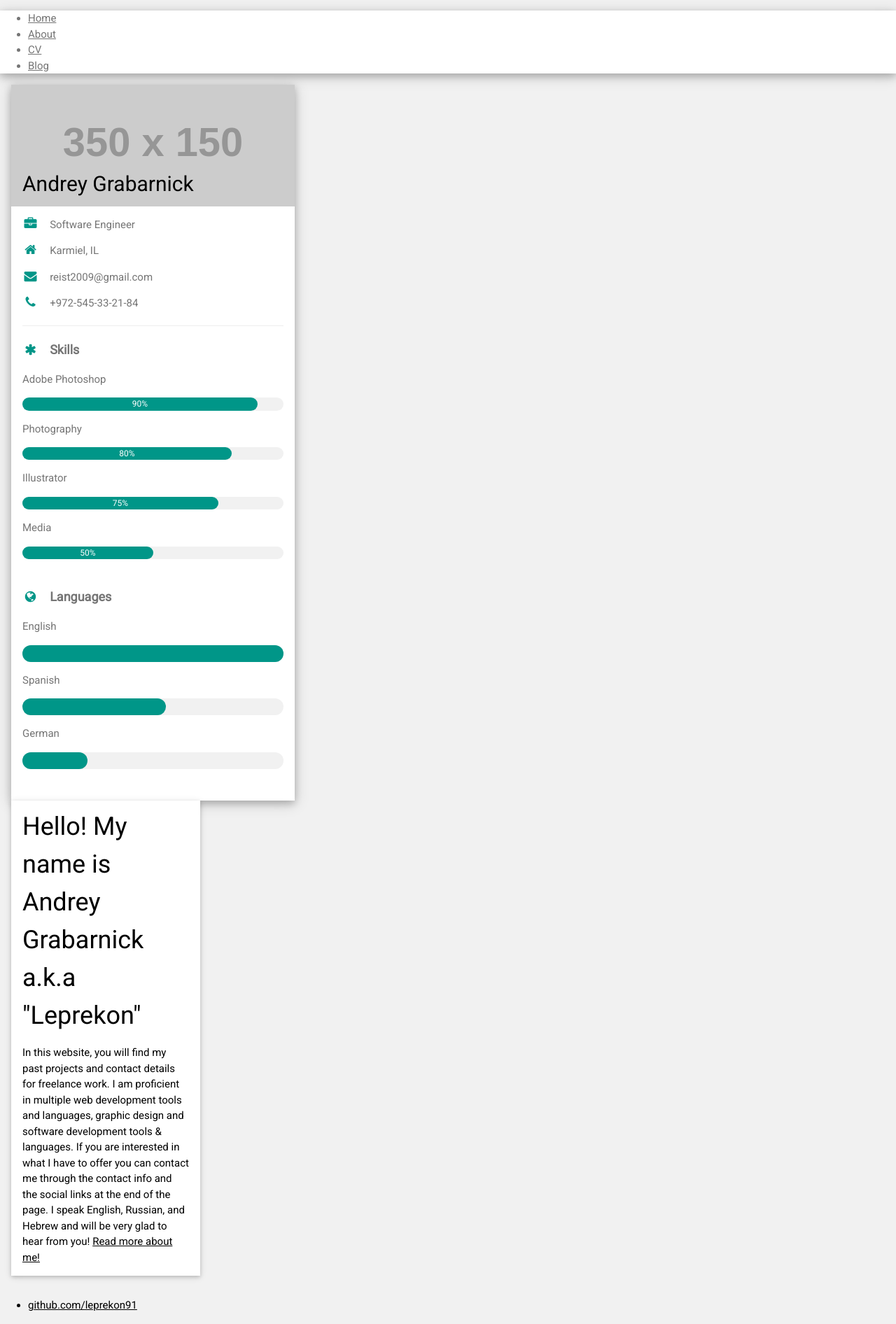
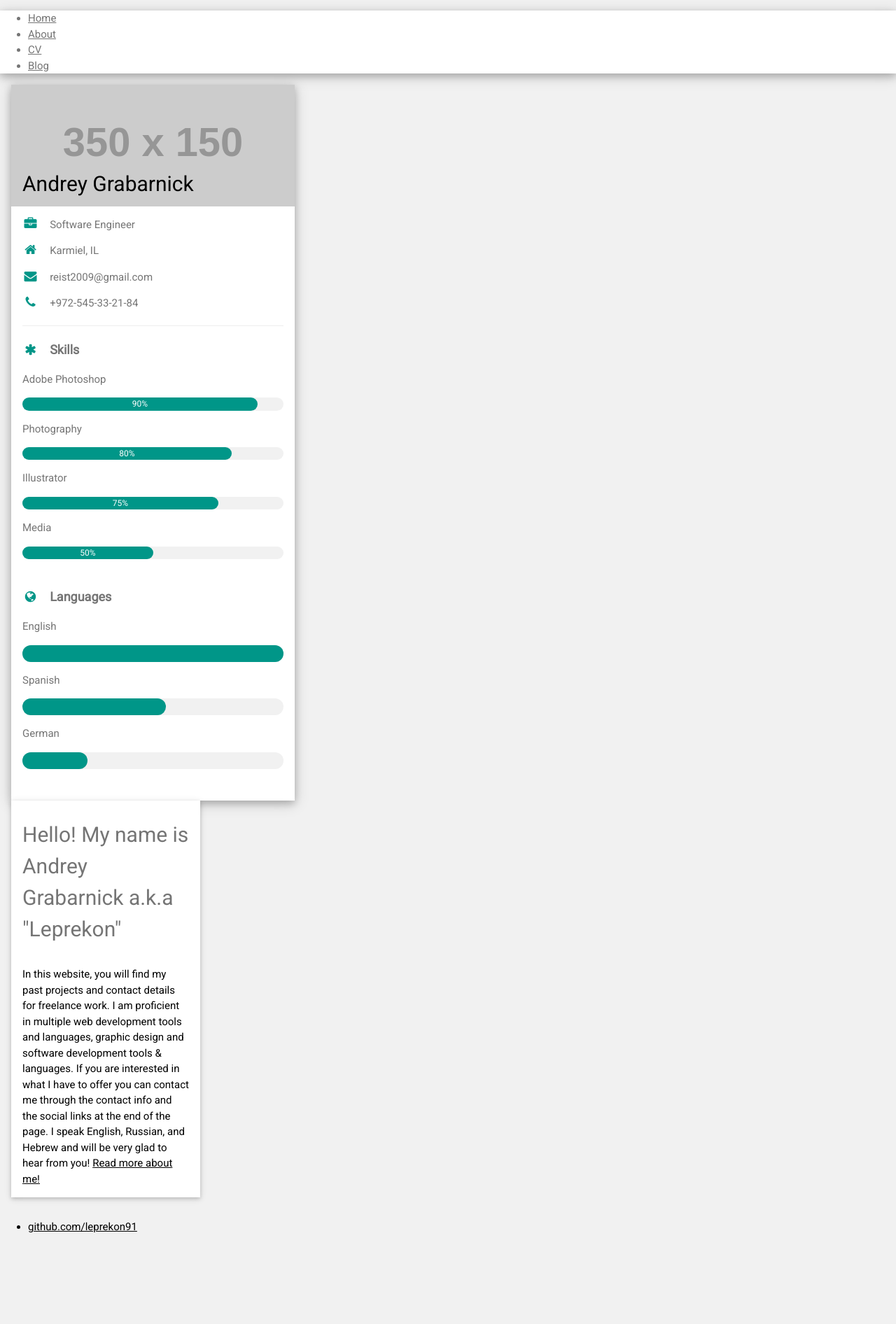
Before and after one commit to leprekon91/leprekon91.github.io, a Jekyll site: the page built from index.html, in a window 1280 px wide. Shown: the whole page at 70% size. Built offline with Jekyll 4.4.1, drawn with Linux system fonts in a browser that asks for light colours; after the commit the page ends 1780 px from its top, so only the background shows below that.

Commit message:
home page update

```diff
--- a/index.html
+++ b/index.html
@@ -66,13 +66,16 @@ I speak English, Russian, and Hebrew and will be very glad to hear from you! <a
         </div>
         <br>
     </div>
+    <!-- Right Column -->
     <div class="w3-twothird">
         <div class="w3-container w3-card w3-white w3-margin-bottom">
-            <h1>Hello! My name is Andrey Grabarnick a.k.a "Leprekon"</h1>
-            <p>In this website, you will find my past projects and contact details for freelance work.
-                I am proficient in multiple web development tools and languages,
-                graphic design and software development tools & languages.
-                If you are interested in what I have to offer you can contact me through the contact info and the social links at the end of the page.
-                I speak English, Russian, and Hebrew and will be very glad to hear from you! <a href="/about">Read more about me!</a></p>
+            <h2 class="w3-text-grey w3-padding-16">Hello! My name is Andrey Grabarnick a.k.a "Leprekon"</h2>
+
+                <p>In this website, you will find my past projects and contact details for freelance work.
+                    I am proficient in multiple web development tools and languages,
+                    graphic design and software development tools & languages.
+                    If you are interested in what I have to offer you can contact me through the contact info and the social links at the end of the page.
+                    I speak English, Russian, and Hebrew and will be very glad to hear from you! <a href="/about">Read more about me!</a></p>
+                </div>
         </div>
     </div>
```
